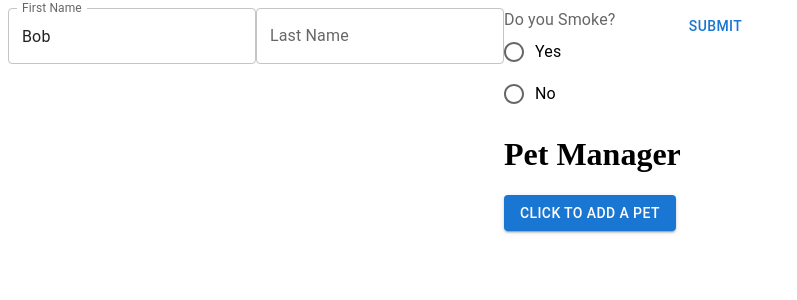
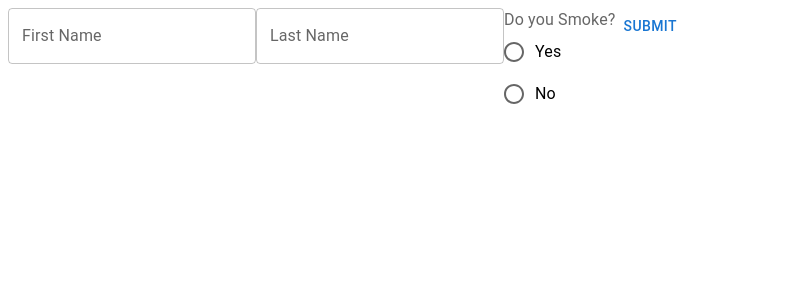
Before and after one commit to kevinyou/rhf-test, a React (Vite) app: page / in a window 1280 px wide. Shown: the top 300 px of the page, without its empty margins (0-797 px from the left). Built offline with nearby package versions, Linux system fonts and the light colour scheme.

Commit message:
Use useFormik hook, pets not implemented

```diff
--- a/src/apartmentForm.d.ts
+++ b/src/apartmentForm.d.ts
@@ -2,7 +2,7 @@ export type ApartmentApplication = {
   firstName: string;
   lastName: string;
   medicalProfile: {
-    smoking: 'yes' | 'no';
+    smoking: 'yes' | 'no' | null; // only null when filling out, not when submitting
   };
   pets: {
     name: string,
--- a/src/rhf/ApartmentForm.tsx
+++ b/src/rhf/ApartmentForm.tsx
@@ -1,62 +1,42 @@
 import { Button, FormControl, FormControlLabel, FormHelperText, FormLabel, Radio, RadioGroup, TextField } from '@mui/material';
-import { useEffect } from 'react';
-import { Controller, FormProvider, SubmitHandler, useForm } from 'react-hook-form'
-import { PetManager } from './PetManager';
+import { getIn, useFormik } from 'formik';
 import { ApartmentApplication } from '../apartmentForm';
 // import './App.css'
 
 export const ApartmentForm = () => {
-  const methods = useForm<ApartmentApplication>({
-    defaultValues: {
-      firstName: 'Bob',
-      medicalProfile: {},
+  const onSubmit = (data: any) => console.log(data);
+
+  const formik = useFormik<ApartmentApplication>({
+    initialValues: {
+      firstName: '',
+      lastName: '',
+      medicalProfile: {
+        smoking: null,
+      },
       pets: [],
-    }
-  });
-  const {
-    control,
-    register,
-    handleSubmit,
-    formState: { errors },
-    watch,
-  } = methods;
-
-  const onSubmit: SubmitHandler<ApartmentApplication> = (data) => console.log(data);
-
-   useEffect(() => {
-    const subscription = watch((value, { name, type }) =>
-      console.log(value, name, type)
-    )
-    return () => subscription.unsubscribe()
-  }, [watch])
+    },
+    onSubmit: onSubmit,
+  })
 
   return (
-    <FormProvider {...methods}>
+    <>
       <div>
-        <form>
-          <TextField label='First Name' {...register('firstName')}/>
-          <TextField label='Last Name' {...register('lastName', { required: true })} helperText={errors.lastName && 'This field is required'} />
+        <form onSubmit={formik.handleSubmit}>
+          <TextField label='First Name' {...formik.getFieldProps('firstName')}/>
+          <TextField label='Last Name' {...formik.getFieldProps('lastName')} />
 
           <FormControl>
             <FormLabel>Do you Smoke?</FormLabel>
-            <Controller
-              name="medicalProfile.smoking"
-              control={control}
-              rules={{ required: 'This field is required' }}
-              render={({ field }) => (
-                <RadioGroup {...field}>
-                  <FormControlLabel value="yes" control={<Radio />} label="Yes" />
-                  <FormControlLabel value="no" control={<Radio />} label="No" />
-                </RadioGroup>
-              )}
-            />
-            {errors.medicalProfile?.smoking && <FormHelperText>{errors.medicalProfile.smoking.message}</FormHelperText>}
-            <PetManager/>
+            <RadioGroup {...formik.getFieldProps('medicalProfile.smoking')}>
+              <FormControlLabel value="yes" control={<Radio />} label="Yes" />
+              <FormControlLabel value="no" control={<Radio />} label="No" />
+            </RadioGroup>
+            { getIn(formik.errors, 'medicalProfile.smoking') && <FormHelperText>{getIn(formik.errors, 'medicalProfile.smoking')}</FormHelperText>}
           </FormControl>
 
-          <Button onClick={handleSubmit(onSubmit)}>Submit</Button>
+          <Button type='submit'>Submit</Button>
         </form>
       </div>
-    </FormProvider>
+    </>
   )
 }
```
